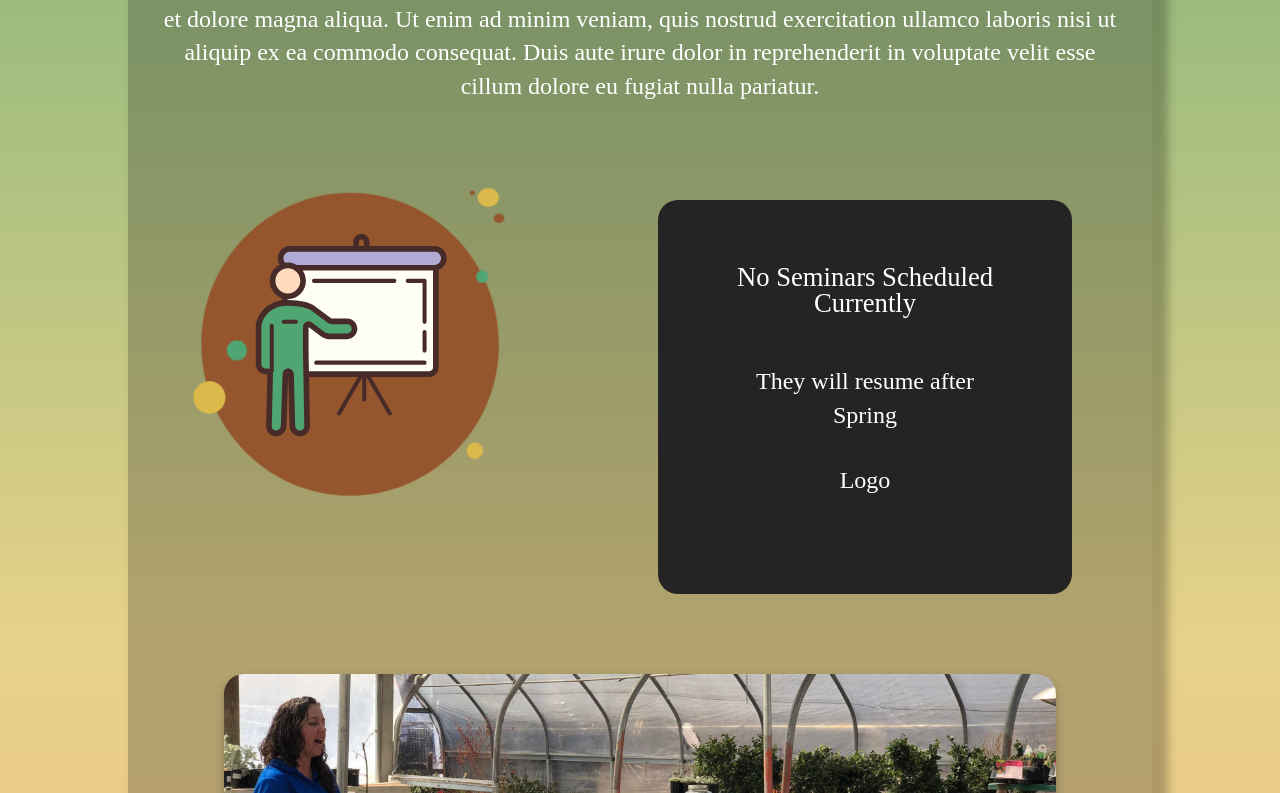
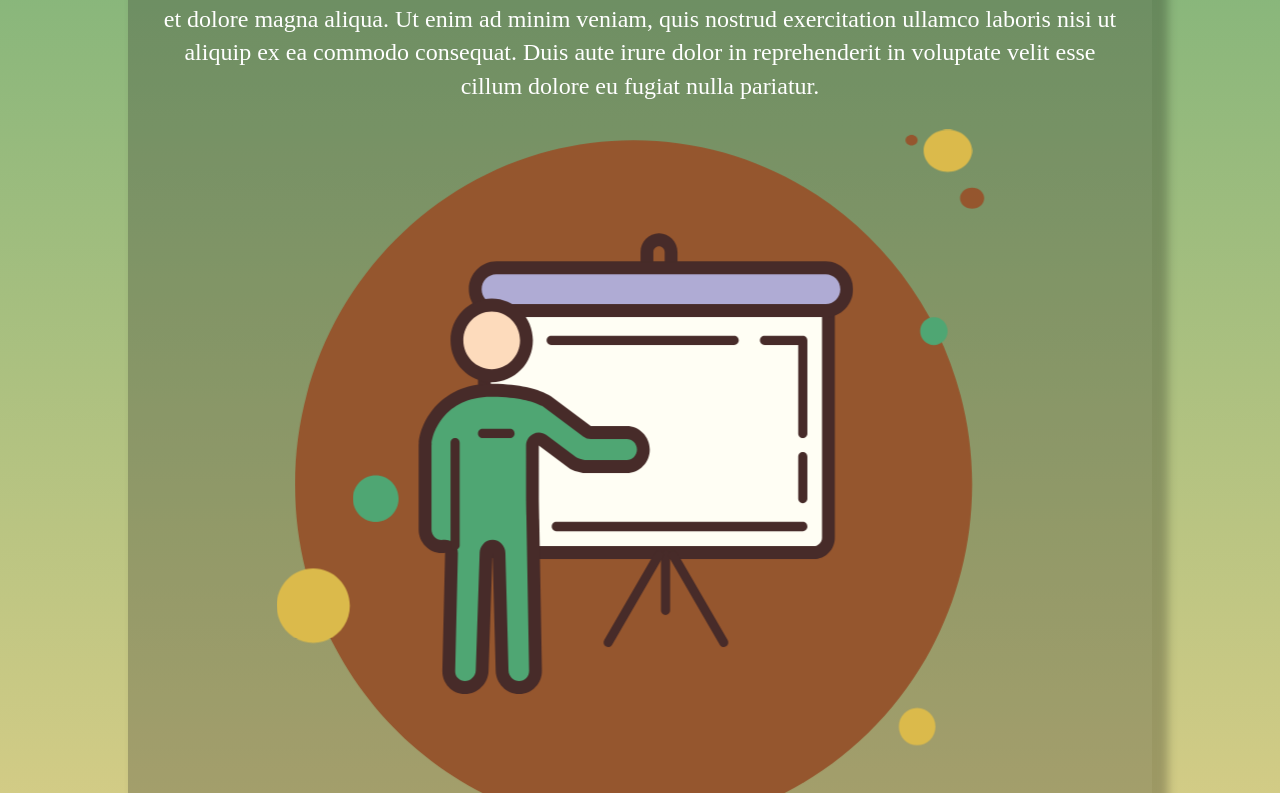
Before and after one commit to joshhobson95/Jericho_Draft, a React (Create React App) app: page /seminars in a window 1280 px wide. Shown: the part 947-1740 px from the top of the page. Built offline with nearby package versions, Linux system fonts and the light colour scheme; the HTML template or start-up script is replaced by a standard one.

Commit message:
OMG SCROLL ANIMATION CUSTOM

```diff
--- a/package.json
+++ b/package.json
@@ -6,6 +6,7 @@
     "@testing-library/jest-dom": "^5.16.5",
     "@testing-library/react": "^13.4.0",
     "@testing-library/user-event": "^13.5.0",
+    "aos": "^2.3.4",
     "react": "^18.2.0",
     "react-dom": "^18.2.0",
     "react-router-dom": "^6.9.0",
--- a/src/Components/Seminar/Seminars.css
+++ b/src/Components/Seminar/Seminars.css
@@ -93,7 +93,6 @@ flex-direction: column;
 .seminars_icon{
 width: 100%;
 }
-
 .seminar_pic{
     height: 30vh;
     width: 80vw;
@@ -107,6 +106,7 @@ width: 100%;
     display: flex;
     flex-direction: column;
     justify-content: center;
+    margin-top: 4rem;
 }
 
 .seminars_body_bottom{
@@ -128,14 +128,9 @@ width: 100%;
     width: auto;
 }
 
-
-
-
 @media (min-width:1025px) {
     .seminars_welcome{
-
         font-size: 18pt;
-
     }
     .seminars_welcome h1{
         color: #DBBA4B;
@@ -174,5 +169,38 @@ width: 100%;
     width: 65vw;
 }
 
+}
 
-}
+
+
+.reveal-container {
+    height: 70%; /* Set the height of the reveal container */
+    position: relative; /* Set position to relative so child element can be positioned absolute */
+  }
+  .reveal-content {
+    position: relative;
+    bottom: 0;
+    width: 100%;
+    display: none;
+    transition: transform 5s ease-in-out;
+    transform: translateY(20px);
+    animation: fadeIn;
+    transition: 1s;
+  }
+  .visible {
+    display: block; /* Set display to block to reveal the content on scroll */
+    /* Additional styling for the revealed content */
+    transform: translateY(0);
+    animation: fadeIn;
+    transition: 1s;
+  }
+
+
+  @keyframes fadeIn{
+    from {
+      opacity: 0; /* Start with opacity 0 */
+    }
+    to {
+      opacity: 1; /* End with opacity 1 */
+    }
+  }
--- a/src/Components/Seminar/Seminars.js
+++ b/src/Components/Seminar/Seminars.js
@@ -1,4 +1,4 @@
-import React from 'react'
+import React, { useEffect, useRef, useState } from "react";
 import './Seminars.css'
 import SeminarIcon from '../../SVGs/SeminarIcon';
 import SeminarForm from './SeminarForm';
@@ -8,8 +8,37 @@ import seminar_pic from '../../Assets/seminar_pic.jpg'
 
 function Seminars() {
 
+    const revealRef = useRef(null); // Create a ref to the reveal element
+    const [isVisible, setIsVisible] = useState(false); // State to track if the reveal element is visible
 
+    // Function to handle scroll event
+    const handleScroll = () => {
+      const revealElement = revealRef.current; // Get the DOM node of the reveal element
+      if (revealElement) {
+        const revealTop = revealElement.getBoundingClientRect().top; // Get the top position of the reveal element relative to the viewport
+        const windowHeight = window.innerHeight; // Get the height of the window
+        // If the reveal element is in the viewport, set isVisible to true
+        if (revealTop < windowHeight) {
+            setTimeout(() => {
+            setIsVisible(true);
 
+            }, 500)
+        }
+      }
+    };
+
+    useEffect(() => {
+      // Add scroll event listener on component mount
+      window.addEventListener("scroll", handleScroll);
+      // Clean up the event listener on component unmount
+      return () => {
+        window.removeEventListener("scroll", handleScroll);
+      };
+    }, []);
+
+    const clickHandler =() => {
+setIsVisible(false)
+    }
 
 
   return (
@@ -27,10 +56,19 @@ function Seminars() {
                 Duis aute irure dolor in reprehenderit in voluptate velit esse cillum dolore eu fugiat nulla pariatur.  Lorem ipsum dolor sit amet, consectetur adipiscing elit, sed do eiusmod tempor incididunt ut labore et dolore magna aliqua. Ut enim ad minim veniam, quis nostrud exercitation ullamco laboris nisi ut aliquip ex ea commodo consequat. Duis aute irure dolor in reprehenderit in voluptate velit esse cillum dolore eu fugiat nulla pariatur.
                 </p>
 
+
+                <div className="reveal-container">
+      <div
+        ref={revealRef}
+        className={`reveal-content ${isVisible ? "visible" : ""}`}
+      >
+<SeminarIcon />
+      </div>
+    </div>
+    <button onClick={clickHandler}>wipe</button>
 <div className='seminars_body_mid'>
-            <div className='seminars_icon'>
-                            <SeminarIcon />
-            </div>
+
+
             <div className='seminars_list'>
                 <ul>
                     <h3>No Seminars Scheduled Currently</h3>
@@ -59,25 +97,24 @@ function Seminars() {
   <div className='seminar_pic_section'>
             <img alt='' src={seminar_pic} className='seminar_pic'/>
   </div>
+</div>
 
-
-
-</div>
 
 
             <div className='seminars_body_bottom'>
 
                 <h1> Sign Up For the Next Seminar Here</h1>
-<div className='seminar_form'>
-    <SeminarForm />
-
-</div>
 
 
 
+<div className='seminar_form'>
+    <SeminarForm />
+</div>
             </div>
+        </div>
 
-        </div>
+
+
 
 
 
--- a/src/SVGs/SeminarIcon.css
+++ b/src/SVGs/SeminarIcon.css
@@ -25,6 +25,16 @@
       animation-timing-function: ease-in 1s;
     }
   }
+
+  @keyframes fadeIn{
+    from {
+      opacity: 0;
+    }
+    to {
+      opacity: 1;
+    }
+  }
+
 
 
 #yellow_dots_s_1{
@@ -55,16 +65,17 @@
     d: path('M1664.09 66.495c-615.5 0-1114.466 507.62-1114.467 1133.805 0 626.18 498.967 1133.8 1114.467 1133.8 615.51 0 1114.47-507.62 1114.47-1133.8 0-626.185-498.96-1133.805-1114.47-1133.805z');
     fill: #95562E;
     animation: wave6 2s  ;
-
 }
-
+#seminar_icon{
+  animation: fadeIn 2s;
+}
 
   @keyframes wave6 {
 0%{
   transform: translateX(-100%);
 }
     25% {
-        transform: translateX(-25%);
+        transform: translateX(-45%);
     }
 
     50% {
--- a/src/SVGs/SeminarIcon.js
+++ b/src/SVGs/SeminarIcon.js
@@ -1,7 +1,12 @@
-import React from "react";
+import React from 'react'
 import './SeminarIcon.css'
 
 function SeminarIcon() {
+
+
+
+
+
   return (
     <svg
       xmlns="http://www.w3.org/2000/svg"
@@ -11,6 +16,7 @@ function SeminarIcon() {
       strokeMiterlimit="10"
       clipRule="evenodd"
       viewBox="0 0 3370.82 2384.24"
+      id='seminar_icon'
     >
       <g vectornatorLayerName="Layer 1">
 
```
Also changed, not shown: 1 other file (tests, documents, lock files or other folders).
